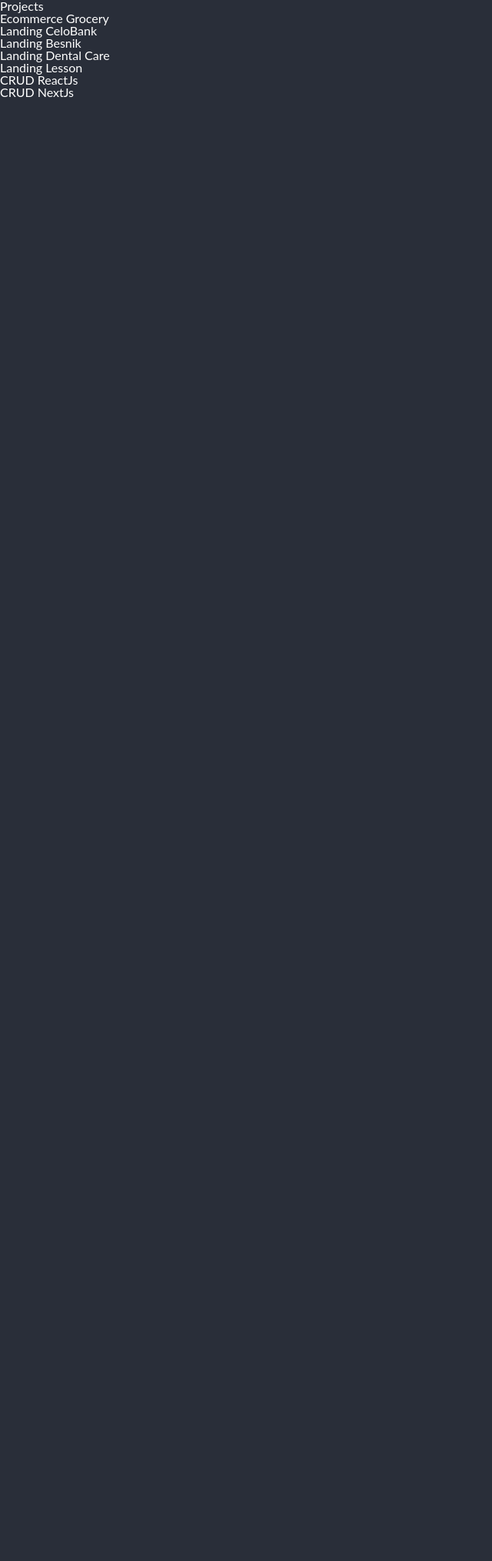
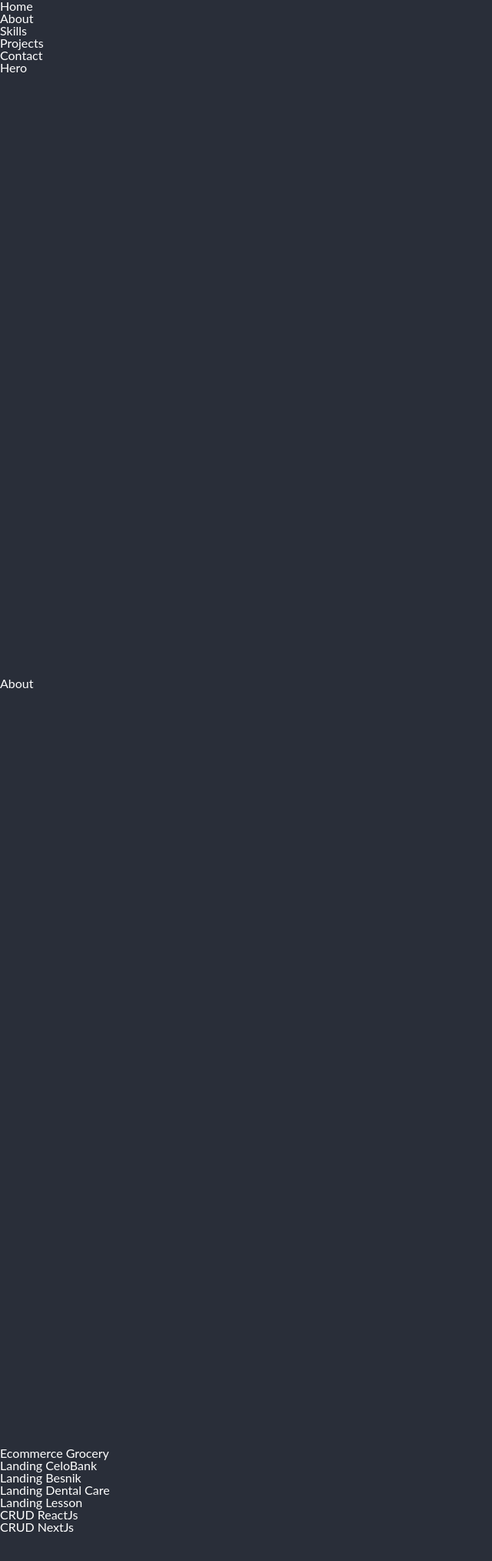
Before and after one commit to kietnguyendevtest/portfolio, a React (Create React App) app: page / in a window 1280 px wide. Shown: the top 2028 px of the page at 77% size, without its empty margins (0-640 px from the left). Before the commit the page ends 800 px from the top, so only its background shows below. Built offline with nearby package versions, Linux system fonts and the light colour scheme.

Commit message:
base proj

```diff
--- /dev/null
+++ b/config-overrides.js
@@ -0,0 +1,6 @@
+const { override, useBabelRc } = require("customize-cra");
+
+module.exports = override(
+    // eslint-disable-next-line react-hooks/rules-of-hooks
+    useBabelRc()
+);
--- a/src/App.js
+++ b/src/App.js
@@ -1,33 +1,18 @@
-import React, { useEffect } from "react";
-import "./assets/scss/main.scss";
+import React from "react";
+import Header from "~/components/Header";
+import Hero from "./components/Hero";
+import About from "~/components/About";
+import Projects from "~/components/Projects";
+
+import "~/assets/scss/main.scss";
 
 function App() {
     return (
         <>
-            <h1>Projects</h1>
-            <ul>
-                <li>
-                    <a href="https://nmkiet.io.vn/" target="_blank">Ecommerce Grocery</a>
-                </li>
-                <li>
-                    <a href="https://kietnm-landing-celobank.vercel.app/" target="_blank">Landing CeloBank</a>
-                </li>
-                <li>
-                    <a href="https://kietnm-landing-besnik.vercel.app/" target="_blank">Landing Besnik</a>
-                </li>
-                <li>
-                    <a href="https://kietnm-landing-dental-care.vercel.app/" target="_blank">Landing Dental Care</a>
-                </li>
-                <li>
-                    <a href="https://kietnm-landing-lesson.vercel.app/" target="_blank">Landing Lesson</a>
-                </li>
-                <li>
-                    <a href="https://kietnm-reactjs.vercel.app/" target="_blank">CRUD ReactJs</a>
-                </li>
-                <li>
-                    <a href="https://kietnm-nextjs.vercel.app" target="_blank">CRUD NextJs</a>
-                </li>
-            </ul>
+            <Header />
+            <Hero />
+            <About />
+            <Projects />
         </>
     );
 }
--- a/src/assets/scss/base/_base.scss
+++ b/src/assets/scss/base/_base.scss
@@ -10,6 +10,11 @@
 
 html {
     font-size: 62.5%;
+}
+
+html,
+body {
+    scroll-behavior: smooth;
 }
 
 body {
--- /dev/null
+++ b/src/components/About/index.jsx
@@ -0,0 +1,13 @@
+import React from "react";
+
+function About() {
+    return (
+        <>
+            <div style={{ height: "1000px" }} id="about">
+                About
+            </div>
+        </>
+    );
+}
+
+export default About;
--- /dev/null
+++ b/src/components/Header/index.jsx
@@ -0,0 +1,29 @@
+import React from "react";
+
+function Header() {
+    return (
+        <header style={{ position: "sticky", top: 0 }}>
+            <nav>
+                <ul id="pc-nav">
+                    <li>
+                        <a href="#home">Home</a>
+                    </li>
+                    <li>
+                        <a href="#about">About</a>
+                    </li>
+                    <li>
+                        <a href="#skills">Skills</a>
+                    </li>
+                    <li>
+                        <a href="#projects">Projects</a>
+                    </li>
+                    <li>
+                        <a href="#contact">Contact</a>
+                    </li>
+                </ul>
+            </nav>
+        </header>
+    );
+}
+
+export default Header;
--- /dev/null
+++ b/src/components/Hero/index.jsx
@@ -0,0 +1,11 @@
+import React from "react";
+
+function Hero() {
+    return (
+        <div id="home" style={{ height: "100vh" }}>
+            Hero
+        </div>
+    );
+}
+
+export default Hero;
--- /dev/null
+++ b/src/components/Projects/index.jsx
@@ -0,0 +1,75 @@
+import React from "react";
+
+function Projects() {
+    return (
+        <div id="projects" style={{ height: "1000px" }}>
+            <ul>
+                <li>
+                    <a
+                        href="https://nmkiet.io.vn/"
+                        target="_blank"
+                        rel="noreferrer"
+                    >
+                        Ecommerce Grocery
+                    </a>
+                </li>
+                <li>
+                    <a
+                        href="https://kietnm-landing-celobank.vercel.app/"
+                        target="_blank"
+                        rel="noreferrer"
+                    >
+                        Landing CeloBank
+                    </a>
+                </li>
+                <li>
+                    <a
+                        href="https://kietnm-landing-besnik.vercel.app/"
+                        target="_blank"
+                        rel="noreferrer"
+                    >
+                        Landing Besnik
+                    </a>
+                </li>
+                <li>
+                    <a
+                        href="https://kietnm-landing-dental-care.vercel.app/"
+                        target="_blank"
+                        rel="noreferrer"
+                    >
+                        Landing Dental Care
+                    </a>
+                </li>
+                <li>
+                    <a
+                        href="https://kietnm-landing-lesson.vercel.app/"
+                        target="_blank"
+                        rel="noreferrer"
+                    >
+                        Landing Lesson
+                    </a>
+                </li>
+                <li>
+                    <a
+                        href="https://kietnm-reactjs.vercel.app/"
+                        target="_blank"
+                        rel="noreferrer"
+                    >
+                        CRUD ReactJs
+                    </a>
+                </li>
+                <li>
+                    <a
+                        href="https://kietnm-nextjs.vercel.app"
+                        target="_blank"
+                        rel="noreferrer"
+                    >
+                        CRUD NextJs
+                    </a>
+                </li>
+            </ul>
+        </div>
+    );
+}
+
+export default Projects;
```
Also changed, not shown: jsconfig.json (added, +8 -0 lines), package.json (+10 -5 lines), .babelrc (added), 1 other file (tests, documents, lock files or other folders).
